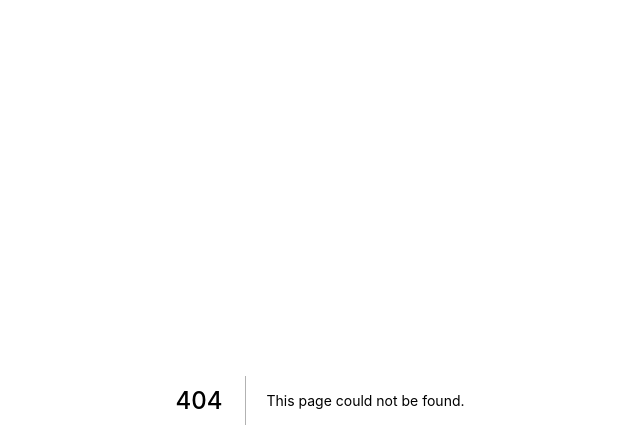
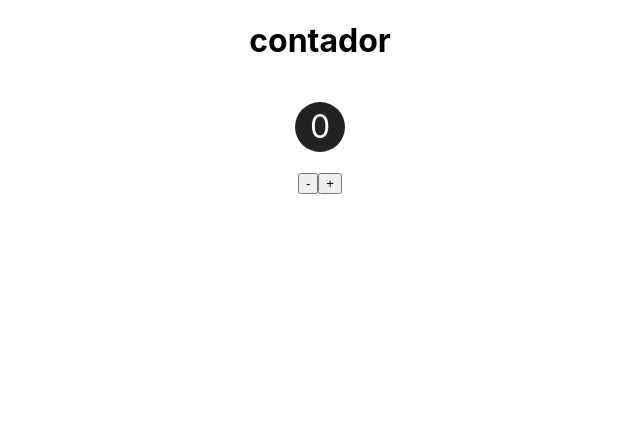
Before and after one commit to marcossouz/Next.js-React-cod3r, a Next.js app in the folder exercicios/: page /estado/mega in a window 1280 px wide. Before the commit this address had no page. Shown: the top 448 px of the page, without its empty margins (320-960 px from the left). Built offline with nearby package versions, Linux system fonts and the light colour scheme.

Commit message:
Desafio Mega Sena
Signed-off-by: Marcos Souza <mrcsz.m@gmail.com>

```diff
--- /dev/null
+++ b/exercicios/components/NumeroDisplay.jsx
@@ -0,0 +1,18 @@
+export default function NumeroDisplay(props) {
+  return (
+    <div style={{
+      display: "flex",
+      justifyContent: "center",
+      alignItems: "center",
+      height: "50px",
+      width: "50px",
+      borderRadius: "25px",
+      backgroundColor: "#222",
+      color: "#fff",
+      fontSize: "2rem",
+      margin: "20px"
+    }}>
+      {props.numero}
+    </div>
+  )
+}
--- /dev/null
+++ b/exercicios/pages/estado/mega.jsx
@@ -0,0 +1,22 @@
+import { useState } from "react"
+import NumeroDisplay from "../../components/NumeroDisplay"
+
+export default function contador() {
+  const [valor, setValor] = useState(0)
+
+  return (
+    <div style={{
+      display: "flex",
+      alignContent: "center",
+      flexDirection: "column",
+      alignItems: "center",
+    }}>
+      <h1>contador</h1>
+      <NumeroDisplay numero={valor} />
+      <div>
+        <button onClick={() => setValor(valor - 1)}>-</button>
+        <button onClick={() => setValor(valor + 1)}>+</button>
+      </div>
+    </div>
+  )
+}
```
Also changed, not shown: exercicios/pages/estado/megasena.jsx (added, +41 -0 lines), 2 other files (tests, documents, lock files or other folders).
